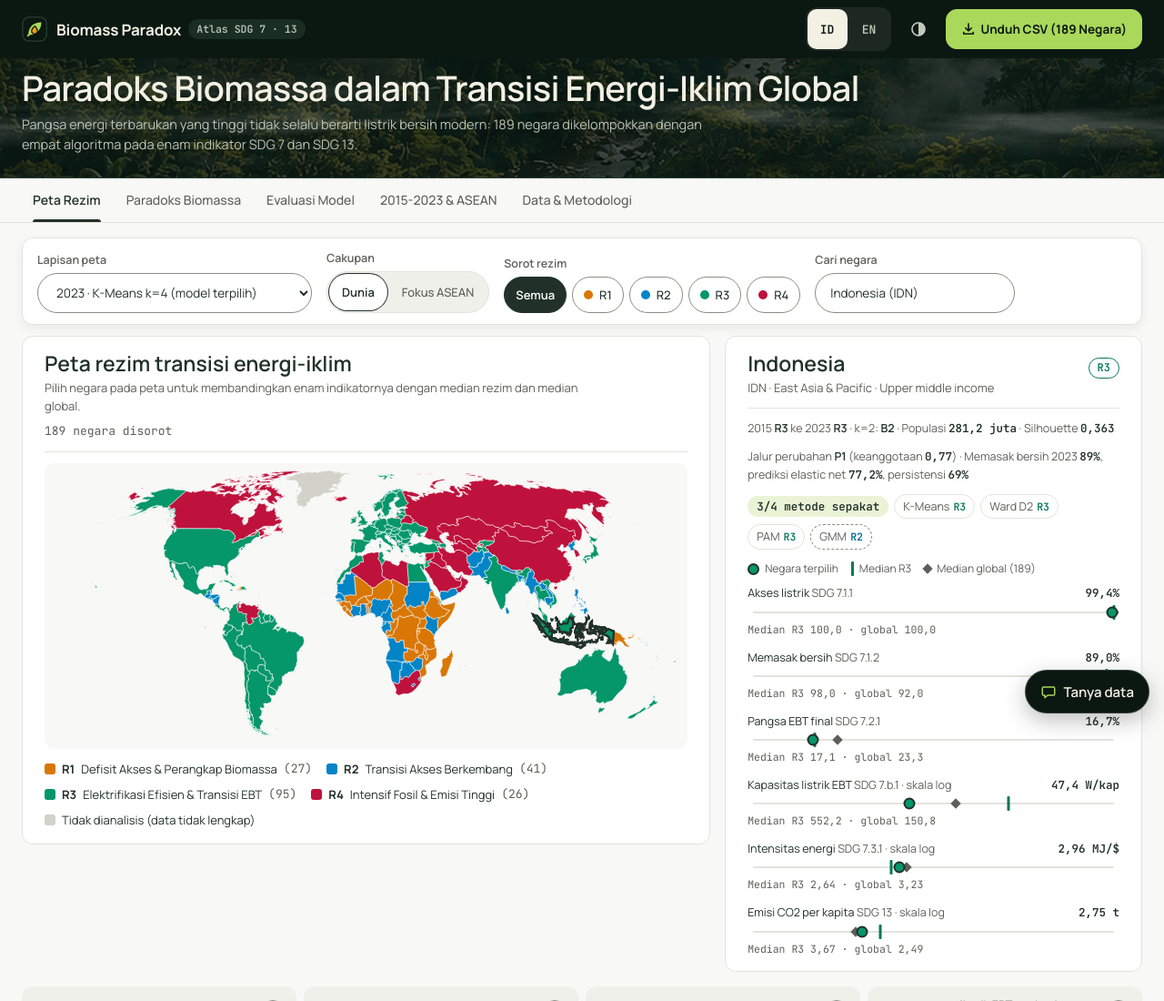
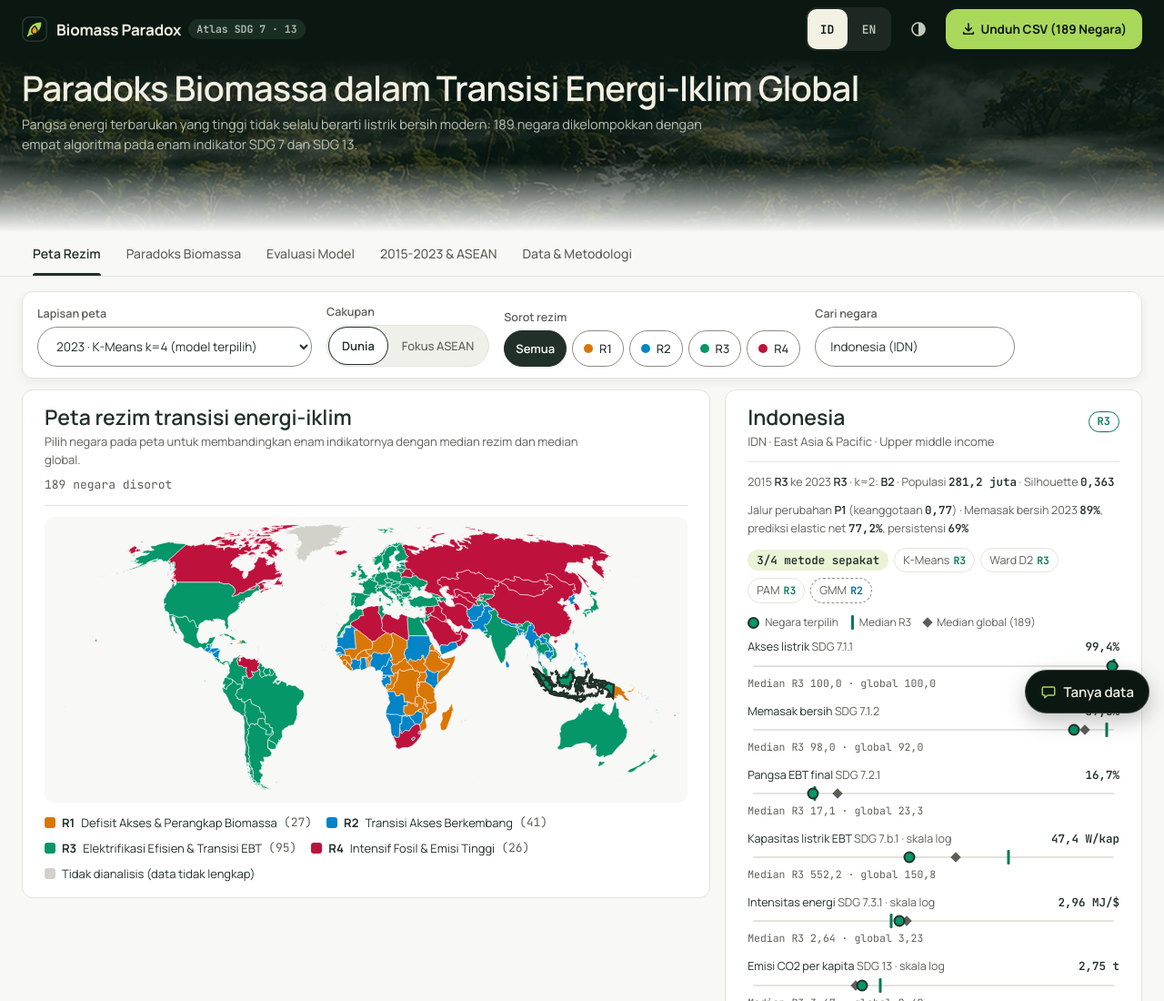
Before and after one commit to Febrianggi/biomass-paradox, a plain HTML site: page dashboard/index.html in a window 1280 px wide. Shown: the top 1100 px of the page at 91% size. Drawn offline with Linux system fonts and the light colour scheme.

Commit message:
Blend dashboard gradient on light theme

```diff
--- a/dashboard/index.html
+++ b/dashboard/index.html
@@ -54,7 +54,7 @@ try {
   --map-na-l: #D2D2CA; --map-na-d: #2F4237;
   --map-stroke-l: #FFFFFF; --map-stroke-d: #0B1711;
 
-  --bg: var(--bg-l); --surface: var(--surface-l); --surface-2: var(--surface2-l);
+  --bg: var(--bg-l); --page-bg: var(--bg-l); --surface: var(--surface-l); --surface-2: var(--surface2-l);
   --line: var(--line-l); --line-strong: var(--line-strong-l);
   --text: var(--text-l); --muted: var(--muted-l); --link: var(--link-l); --ink-soft: var(--ink-soft-l);
   --focus: var(--focus-l); --sel: var(--sel-l); --bar-shadow: var(--bar-shadow-l);
@@ -76,7 +76,7 @@ try {
 
 @media (prefers-color-scheme: dark) {
   :root {
-    --bg: var(--bg-d); --surface: var(--surface-d); --surface-2: var(--surface2-d);
+    --bg: var(--bg-d); --page-bg: var(--bg-d); --surface: var(--surface-d); --surface-2: var(--surface2-d);
     --line: var(--line-d); --line-strong: var(--line-strong-d);
     --text: var(--text-d); --muted: var(--muted-d); --link: var(--link-d); --ink-soft: var(--ink-soft-d);
     --focus: var(--focus-d); --sel: var(--sel-d); --bar-shadow: var(--bar-shadow-d);
@@ -87,7 +87,7 @@ try {
 }
 :root:has(> head > meta[name="color-scheme"][content="dark"]) {
   color-scheme: dark;
-  --bg: var(--bg-d); --surface: var(--surface-d); --surface-2: var(--surface2-d);
+  --bg: var(--bg-d); --page-bg: var(--bg-d); --surface: var(--surface-d); --surface-2: var(--surface2-d);
   --line: var(--line-d); --line-strong: var(--line-strong-d);
   --text: var(--text-d); --muted: var(--muted-d); --link: var(--link-d); --ink-soft: var(--ink-soft-d);
   --focus: var(--focus-d); --sel: var(--sel-d); --bar-shadow: var(--bar-shadow-d);
@@ -97,7 +97,7 @@ try {
 }
 :root:has(> head > meta[name="color-scheme"][content="light"]) {
   color-scheme: light;
-  --bg: var(--bg-l); --surface: var(--surface-l); --surface-2: var(--surface2-l);
+  --bg: var(--bg-l); --page-bg: var(--bg-l); --surface: var(--surface-l); --surface-2: var(--surface2-l);
   --line: var(--line-l); --line-strong: var(--line-strong-l);
   --text: var(--text-l); --muted: var(--muted-l); --link: var(--link-l); --ink-soft: var(--ink-soft-l);
   --focus: var(--focus-l); --sel: var(--sel-l); --bar-shadow: var(--bar-shadow-l);
@@ -147,7 +147,18 @@ code, .mono { font-family: var(--mono); font-size: 0.92em; }
   --line: var(--line-d); --line-strong: var(--line-strong-d);
   --text: var(--text-d); --muted: var(--muted-d); --link: var(--link-d); --ink-soft: var(--ink-soft-d); --focus: var(--focus-d);
 }
-header.masthead { position: relative; isolation: isolate; overflow: hidden; background: var(--bg); border-bottom: 1px solid var(--line); }
+header.masthead { position: relative; isolation: isolate; overflow: hidden; background: var(--bg); }
+header.masthead::before {
+  content: ""; position: absolute; inset: 0 0 auto 0; height: 28px; z-index: -2; pointer-events: none;
+  background: linear-gradient(180deg, var(--bg-d) 0%, rgba(11, 23, 17, 0) 100%);
+}
+header.masthead::after {
+  content: ""; position: absolute; inset: auto 0 0 0; height: 76px; z-index: 0; pointer-events: none;
+  background: linear-gradient(180deg, rgba(11, 23, 17, 0) 0%, var(--page-bg) 100%);
+  background: linear-gradient(in oklab 180deg, rgba(11, 23, 17, 0) 0%, var(--page-bg) 100%);
+}
+header.masthead .wrap { position: relative; z-index: 1; }
+@media (max-width: 640px) { header.masthead::after { height: 56px; } }
 .mast-photo { position: absolute; inset: 0; z-index: -3; width: 100%; height: 100%; object-fit: cover; object-position: 50% 40%; opacity: 0.22; }
 .mist { position: absolute; inset: -10% 0 0 0; z-index: -1; overflow: hidden; pointer-events: none; opacity: 0.22; }
 .mist-track {
@@ -240,8 +251,9 @@ input[aria-invalid="true"] { border-color: var(--r4t); }
 .pill[aria-pressed="true"] .dot { box-shadow: 0 0 0 1.5px var(--surface); }
 .pill[aria-pressed="true"] { background: var(--text); border-color: var(--text); color: var(--surface); font-weight: 600; }
 
-/* Hero: title and thesis only, so the map follows directly after the tabs and controls */
-.hero { padding: var(--s3) 0 var(--s5); }
+/* Hero: title and thesis sit above the bottom fade, so text stays on dark forest while the photo melts into the page */
+.hero { padding: var(--s3) 0 84px; }
+@media (max-width: 640px) { .hero { padding: var(--s3) 0 64px; } }
 .thesis { margin-top: var(--s2); color: var(--muted); max-width: 86ch; font-size: 14.5px; }
 
 /* Key figures: a warm band below the map (the reference's stats row, flat instead of a photo overlay) */
```
